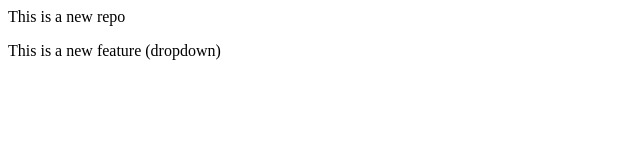
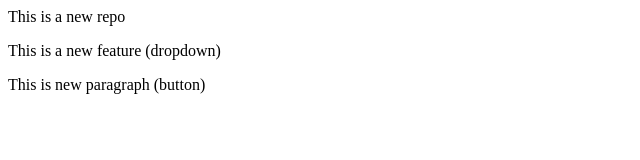
Before and after one commit to Ashad1612/Localrepo, a plain HTML site: page index.html in a window 1280 px wide. Shown: the whole page, without its empty margins (0-640 px from the left). Drawn offline with Linux system fonts and the light colour scheme.

Commit message:
Add new paragraph line

```diff
--- a/index.html
+++ b/index.html
@@ -1,2 +1,3 @@
 <p>This is a new repo</p>
 <p> This is a new feature (dropdown)</p>
+<p>This is new paragraph (button)</p>
```
